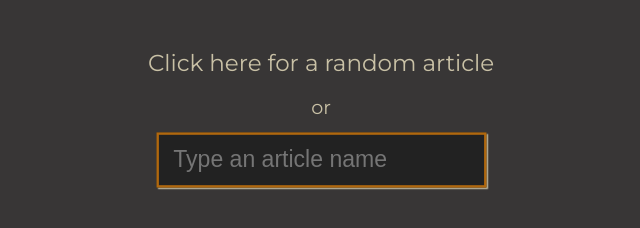
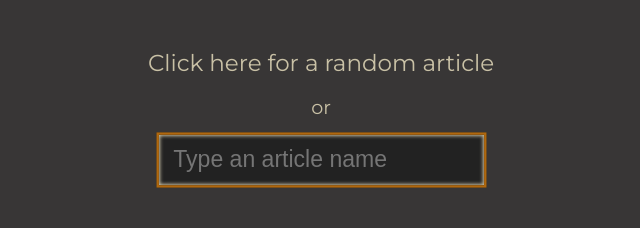
Before and after one commit to joshua-scott/wikipedia-viewer, a website: page index.html in a window 1280 px wide. Shown: the whole page, without its empty margins (319-959 px from the left). Drawn offline with nearby package versions, Linux system fonts and the light colour scheme.

Commit message:
NIce box-shadow on input

```diff
--- a/src/scss/style.scss
+++ b/src/scss/style.scss
@@ -38,7 +38,7 @@ form {
     &:focus {
       transform: scale(1.2);
       outline: none;
-      box-shadow: 1px 1px 1px $light;
+      box-shadow: inset 0px 0px 3px 1px $light;
     }
   }
 }
```
Also changed, not shown: dist/style.css, 1 other file.
